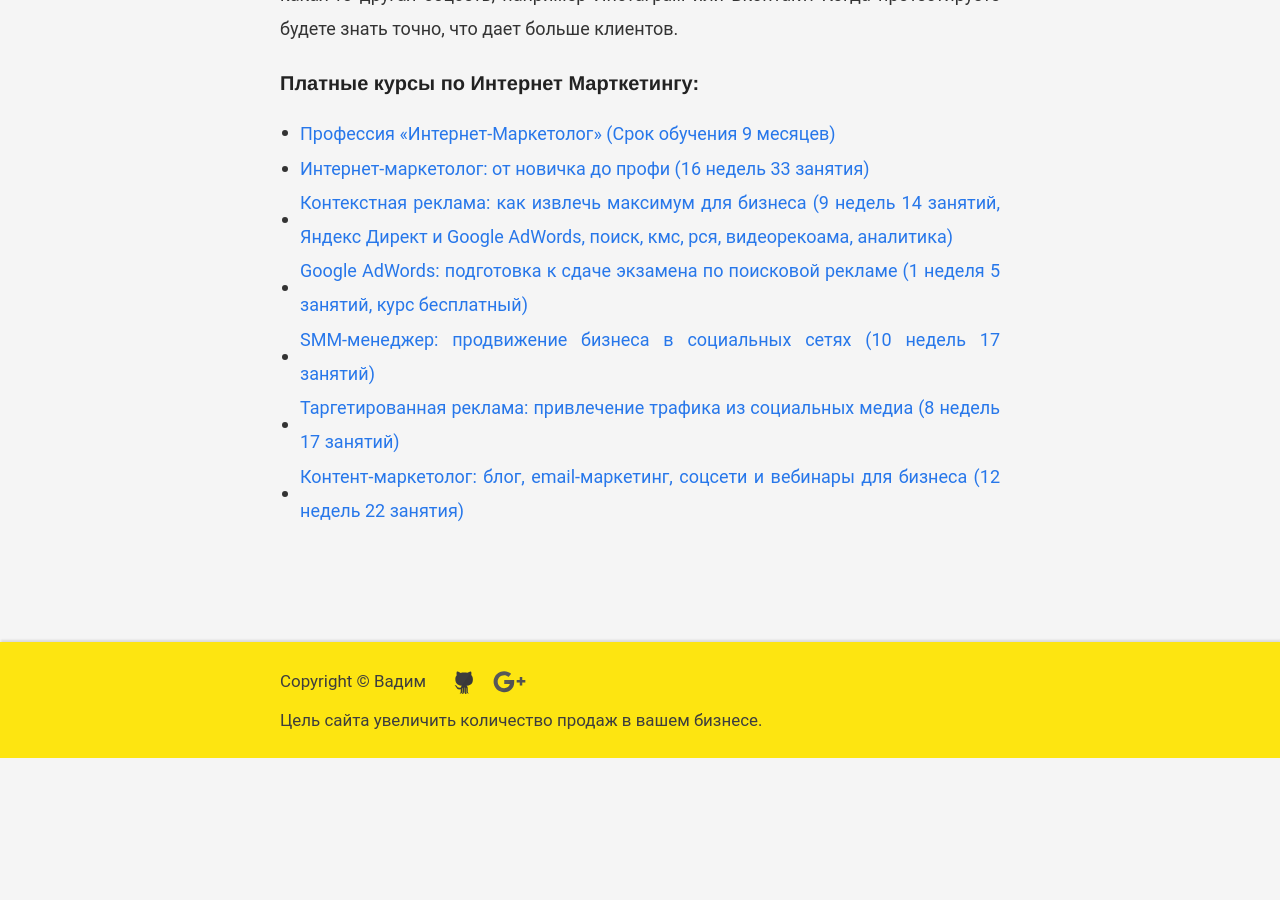
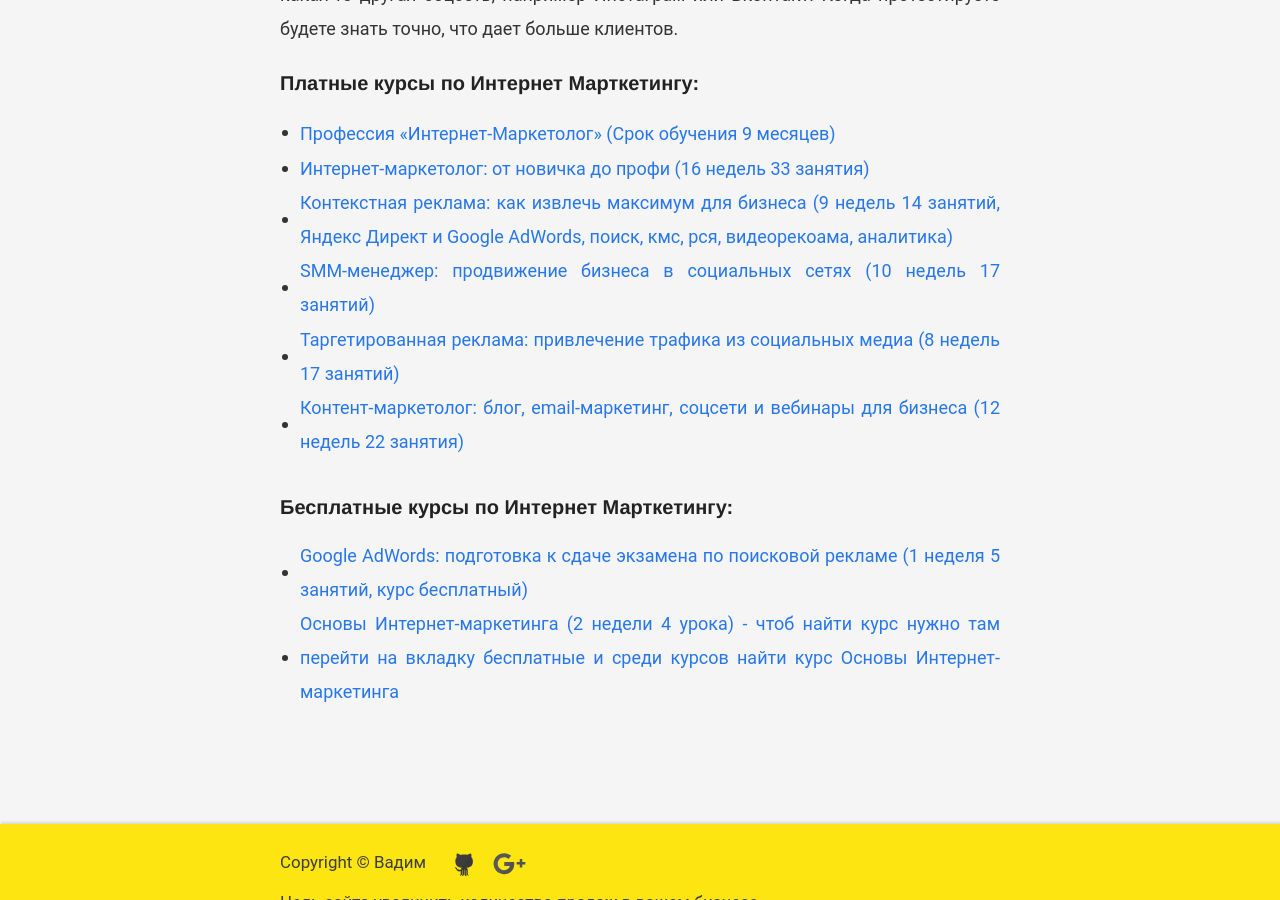
Before and after one commit to VadymVolos/vadymvolos.github.io, a Jekyll site: the page built from _posts/digital-marketing/2016-12-09-kakie-kursy-vybrat-po-internet-marketingu.md, in a window 1280 px wide and 900 px high, scrolled down 1568 px. Built offline with Jekyll 4.4.1, drawn with Linux system fonts in a browser that asks for light colours; comment, search, counter and statistics services are not loaded; before the commit the page ends 2326 px from its top, so only the background shows below that.

Commit message:
Update 2016-12-09-kakie-kursy-vybrat-po-internet-marketingu.md

```diff
--- a/_posts/digital-marketing/2016-12-09-kakie-kursy-vybrat-po-internet-marketingu.md
+++ b/_posts/digital-marketing/2016-12-09-kakie-kursy-vybrat-po-internet-marketingu.md
@@ -51,9 +51,6 @@
 	<li><a rel="nofollow" target="_blank" href="http://netology.ru/programs/context-target?pid=up5293644" onclick="ga('send', 'event', 'outbound', 'click', 'http://netology.ru/programs/context-target?pid=up5293644');" class="hvr-wobble-vertical">
 		Контекстная реклама: как извлечь максимум для бизнеса (9 недель 14 занятий, Яндекс Директ и Google AdWords, поиск, кмс, рся, видеорекоама, аналитика)
 		</a></li>
-	<li><a rel="nofollow" target="_blank" href="http://netology.ru/programs/google-words?pid=up5293644" onclick="ga('send', 'event', 'outbound', 'click', 'http://netology.ru/programs/google-words?pid=up5293644');" class="hvr-wobble-vertical">
-		Google AdWords: подготовка к сдаче экзамена по поисковой рекламе (1 неделя 5 занятий, курс бесплатный)
-		</a></li>
 	<li><a rel="nofollow" target="_blank" href="http://netology.ru/programs/smm-specialist?pid=up5293644" onclick="ga('send', 'event', 'outbound', 'click', 'http://netology.ru/programs/smm-specialist?pid=up5293644');" class="hvr-wobble-vertical">
 		SMM-менеджер: продвижение бизнеса в социальных сетях (10 недель 17 занятий)
 		</a></li>
@@ -64,3 +61,13 @@
 		Контент-маркетолог: блог, email-маркетинг, соцсети и вебинары для бизнеса (12 недель 22 занятия)
 		</a></li>
 </ul>
+
+<h3>Бесплатные курсы по Интернет Марткетингу:</h3>
+<ul>
+	<li><a rel="nofollow" target="_blank" href="http://netology.ru/programs/google-words?pid=up5293644" onclick="ga('send', 'event', 'outbound', 'click', 'http://netology.ru/programs/google-words?pid=up5293644');" class="hvr-wobble-vertical">
+		Google AdWords: подготовка к сдаче экзамена по поисковой рекламе (1 неделя 5 занятий, курс бесплатный)
+	    </a></li>
+	<li><a rel="nofollow" target="_blank" href="https://geekbrains.ru/go/kIulll" onclick="ga('send', 'event', 'outbound', 'click', 'https://geekbrains.ru/go/kIulll');" class="hvr-wobble-vertical">
+		Основы Интернет-маркетинга (2 недели 4 урока) - чтоб найти курс нужно там перейти на вкладку бесплатные и среди курсов найти курс Основы Интернет-маркетинга
+	    </a></li>
+</ul>
```
